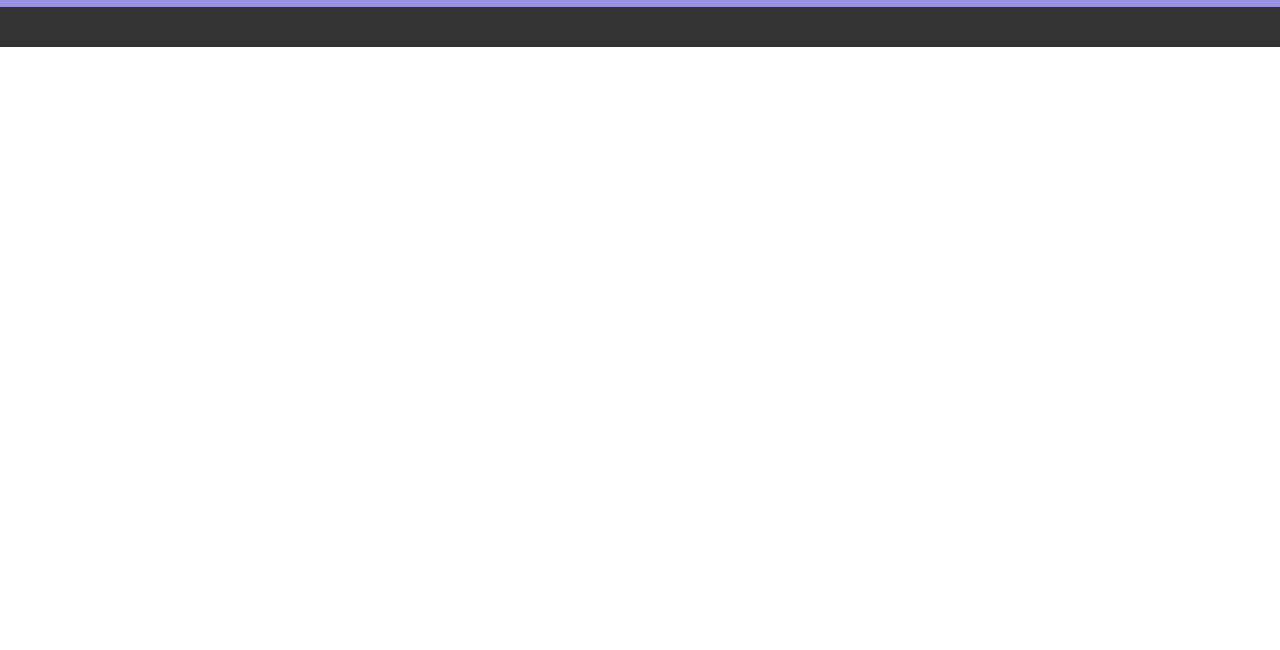
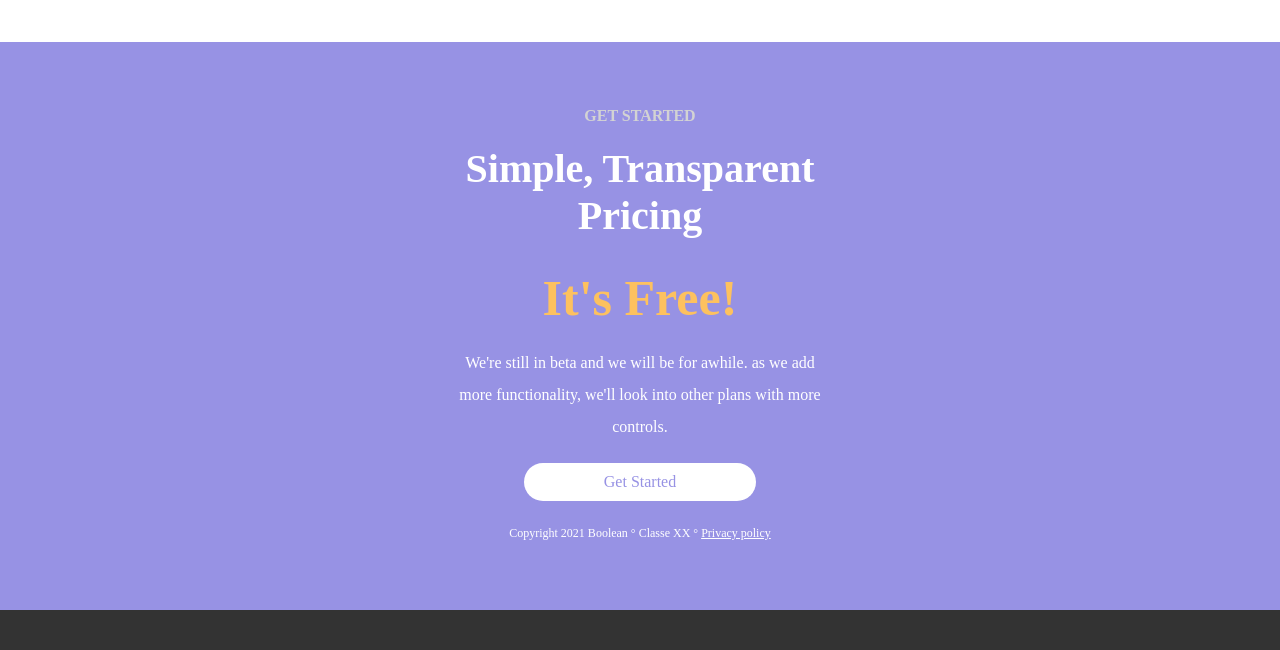
Before and after one commit to LucaFormica17/htmlcss-responsive-layout, a plain HTML site: page index.html in a window 1280 px wide. Shown: the part 5122-5772 px from the top of the page. Before the commit the page ends 5169 px from the top, so only its background shows below. Drawn offline with Linux system fonts and the light colour scheme.

Commit message:
[UPDATE] added started section

```diff
--- a/css/style.css
+++ b/css/style.css
@@ -283,6 +283,48 @@ ul{
     font-size: 15px;
 }
 
+/* STARTED SECTION */
+
+.started .container{
+    width: 480px;
+    margin: 0 auto;
+}
+
+.started{
+    text-align: center;
+}
+
+.started h4{
+    color: lightgrey;
+    margin: 20px 0;
+}
+
+.started strong{
+    font-size: 40px;
+    color: white;
+}
+
+.started h2{
+    font-size: 50px;
+    color: rgba(253,193,95,255);
+    margin-top: 30px;
+}
+
+.started p{
+    color: white;
+}
+
+.started .btn{
+    background-color: white;
+    color:rgba(151,146,228,255);
+    margin: 0 auto;
+    padding: 10px 80px;
+}
+
+.started p:last-child{
+    font-size: 12px;
+}
+
 
 
 
@@ -410,11 +452,11 @@ ul{
     /* ABOUT US SECTION */
 
     .about-us .col:first-child{
-        width: calc(70% - 60px);
+        width: calc(60% - 60px);
     }
 
     .about-us .col:last-child{
-        width: calc(30% - 60px);
+        width: calc(40% - 60px);
     }
 
     .about-us .fa-quote-left{
--- a/index.html
+++ b/index.html
@@ -190,6 +190,7 @@
                 </div>
             </section>
             <section class="about-us">
+                <div class="container">
                     <div class="row">
                         <div class="col">
                             <div class="content">
@@ -212,10 +213,22 @@
                             </div>
                         </div>
                     </div>
+                </div>
             </section>
             <section class="started bg-violet">
+                <div class="container">
                     <div class="row">
-                    <div class="col"></div>
+                        <div class="col">
+                            <div class="content">
+                                <h4>GET STARTED</h4>
+                                <strong>Simple, Transparent Pricing</strong>
+                                <h2>It's Free!</h2>
+                                <p>We're still in beta and we will be for awhile. as we add more functionality, we'll look into other plans with more controls.</p>
+                                <div class="btn">Get Started</div>
+                                <p>Copyright 2021 Boolean &deg; Classe XX &deg; <u>Privacy policy</u></p>
+                            </div>
+                        </div>
+                    </div>
                 </div>
             </section>
         </main>
```
Lines whose indentation alone changed are shown as unchanged.
